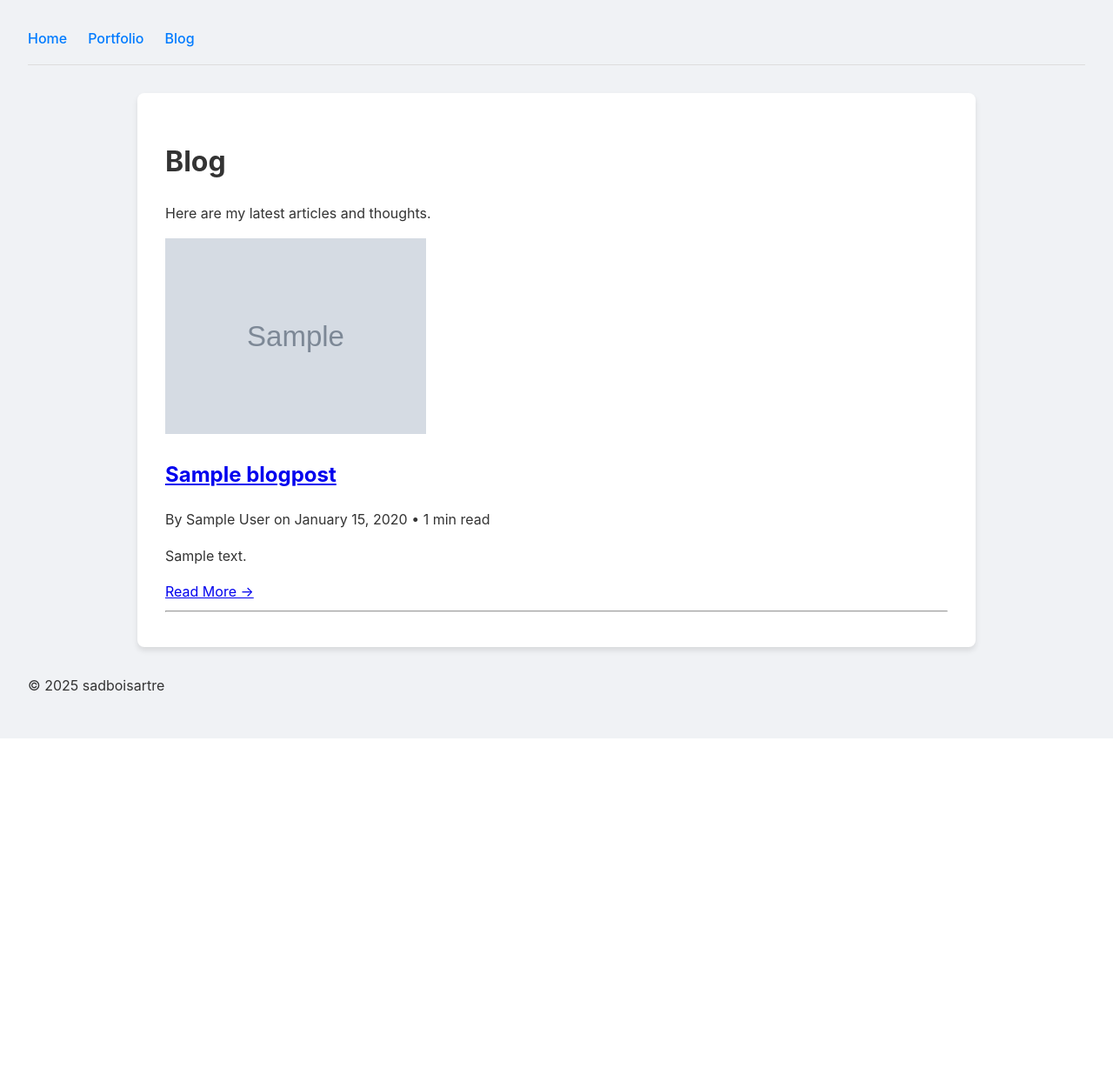
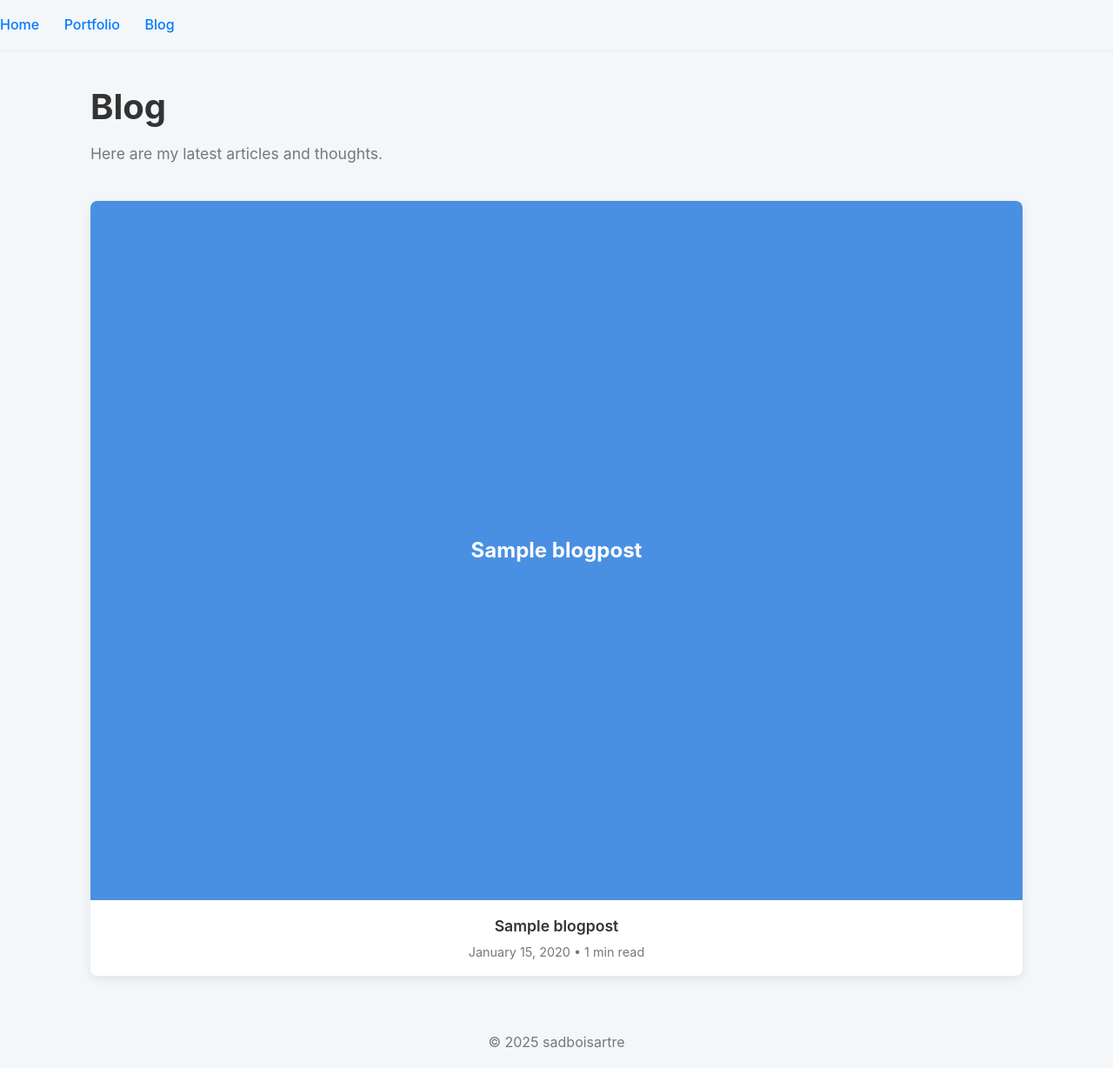
Before and after one commit to shiv-aang/webapp, a Django app: page /blog/ in a window 1280 px wide. Shown: the whole page at 87% size. Before the commit the page ends 849 px from the top, so only its background shows below. Run offline with Django 5.2, Linux system fonts and the light colour scheme; tables that the repository leaves empty hold one stand-in row (values such as "Sample post"); grey boxes marked "Sample" are stand-in pictures.

Commit message:
cleaned up css files

```diff
--- a/gallery/templates/gallery/base.html
+++ b/gallery/templates/gallery/base.html
@@ -17,7 +17,7 @@
         </nav>
     </header>
 
-    <main>
+    <main class="container">
         {% block content %}
         <!-- The content from other templates will be inserted here -->
         {% endblock %}
--- a/gallery/templates/gallery/blog_list.html
+++ b/gallery/templates/gallery/blog_list.html
@@ -1,33 +1,28 @@
 {% extends "gallery/base.html" %}
-
-{% block title %}Blog | My Portfolio{% endblock %}
+{% block title %}Blog{% endblock %}
 
 {% block content %}
+<div class="container">
     <h1>Blog</h1>
     <p>Here are my latest articles and thoughts.</p>
 
-    <div class="post-list">
+    <div class="grid-container">
         {% for post in blog_posts %}
-            <article class="post-summary">
-                {% if post.featured_image %}
-                    <img src="{{ post.featured_image.url }}" alt="{{ post.title }}" width="300">
-                {% endif %}
-                <h2><a href="{% url 'gallery:blog_detail' slug=post.slug %}">{{ post.title }}</a></h2>
-                <p class="post-meta">
-                    By {{ post.author.get_full_name|default:post.author.username }}
-                    on {{ post.publish_date|date:"F d, Y" }}
-                    &bull; {{ post.read_time_minutes }} min read
-                </p>
-                <p>{{ post.excerpt|truncatewords:30 }}</p>
-                <a href="{% url 'gallery:blog_detail' slug=post.slug %}">Read More &rarr;</a>
-            </article>
-            <hr>
+            <a href="{% url 'gallery:blog_detail' slug=post.slug %}" class="card">
+                <div class="card-color-block {% cycle 'bg-color-1' 'bg-color-2' 'bg-color-3' 'bg-color-4' 'bg-color-5' %}">
+                    <!-- This is a simple way to show a title preview on the color block -->
+                    {{ post.title|truncatewords:5 }}
+                </div>
+                <div class="card-content">
+                    <h2 class="card-title">{{ post.title }}</h2>
+                    <p class="card-subtitle">{{ post.publish_date|date:"F d, Y" }} &bull; {{ post.read_time_minutes }} min read</p>
+                </div>
+            </a>
         {% empty %}
             <p>There are no blog posts yet. Please check back later!</p>
         {% endfor %}
     </div>
 
-    <!-- Pagination Controls -->
     {% if is_paginated %}
         <div class="pagination">
             <span class="step-links">
@@ -47,5 +42,5 @@
             </span>
         </div>
     {% endif %}
-
+</div>
 {% endblock %}
--- a/static/gallery/css/main.css
+++ b/static/gallery/css/main.css
@@ -1,47 +1,166 @@
 /* static/gallery/css/main.css */
 
-body {
-    font-family: -apple-system, BlinkMacSystemFont, "Segoe UI", Roboto, "Helvetica Neue", Arial, sans-serif;
-    background-color: #f0f2f5;
-    color: #333;
-    line-height: 1.6;
-    margin: 0;
-    padding: 2rem;
+/* 1. Global Styles & Variables */
+:root {
+    --primary-font: -apple-system, BlinkMacSystemFont, "Segoe UI", Roboto, "Helvetica Neue", Arial, sans-serif;
+    --background-color: #f4f7f9;
+    --container-background: #ffffff;
+    --text-color: #333;
+    --subtle-text-color: #777;
+    --link-color: #007bff;
+    --border-color: #e9ecef;
+    --card-shadow: 0 4px 12px rgba(0, 0, 0, 0.08);
 }
 
-main {
-    max-width: 900px;
-    margin: 2rem auto;
-    padding: 2rem;
-    background: #fff;
-    border-radius: 8px;
-    box-shadow: 0 4px 6px rgba(0,0,0,0.1);
+* {
+    box-sizing: border-box;
+    margin: 0;
+    padding: 0;
 }
 
-nav {
-    display: flex;
-    gap: 1.5rem;
+body {
+    font-family: var(--primary-font);
+    background-color: var(--background-color);
+    color: var(--text-color);
+    line-height: 1.6;
+}
+
+/* 2. Layout & Container */
+.container {
+    max-width: 1200px;
+    margin: 2rem auto;
+    padding: 0 2rem;
+}
+
+header {
+    padding: 1rem 0;
+    border-bottom: 1px solid var(--border-color);
     margin-bottom: 2rem;
-    border-bottom: 1px solid #ddd;
-    padding-bottom: 1rem;
 }
 
 nav a {
     text-decoration: none;
-    color: #007bff;
+    color: var(--link-color);
     font-weight: 500;
+    margin-right: 1.5rem;
 }
 
-/*
- * A basic glassmorphism class you can apply to elements.
- * For this to be visible, you need a background image or gradient on a parent element (e.g., the body).
-*/
-.glass-effect {
-    background: rgba(255, 255, 255, 0.25); /* Semi-transparent white */
-    box-shadow: 0 8px 32px 0 rgba(31, 38, 135, 0.37);
-    backdrop-filter: blur(4px); /* This creates the frosted glass effect */
-    -webkit-backdrop-filter: blur(4px); /* For Safari support */
-    border-radius: 10px;
-    border: 1px solid rgba(255, 255, 255, 0.18);
-    padding: 20px;
+footer {
+    text-align: center;
+    margin-top: 3rem;
+    padding: 1rem;
+    color: var(--subtle-text-color);
 }
+
+/* 3. Typography */
+h1 {
+    font-size: 2.5rem;
+    margin-bottom: 0.5rem;
+}
+
+h1 + p { /* Selects the paragraph immediately after an h1 */
+    font-size: 1.1rem;
+    color: var(--subtle-text-color);
+    margin-bottom: 2.5rem;
+}
+
+/* 4. Grid System for Gallery & Blog */
+.grid-container {
+    display: grid;
+    /* This creates a responsive grid. It will fit as many 280px columns as it can,
+       and each column will grow to fill the space evenly. */
+    grid-template-columns: repeat(auto-fit, minmax(280px, 1fr));
+    gap: 2rem;
+}
+
+/* 5. Card Component (for Portfolio & Blog) */
+.card {
+    background-color: var(--container-background);
+    border-radius: 8px;
+    box-shadow: var(--card-shadow);
+    overflow: hidden; /* Keeps the image corners rounded */
+    transition: transform 0.3s ease, box-shadow 0.3s ease;
+    text-decoration: none;
+    color: var(--text-color);
+    display: flex;
+    flex-direction: column;
+}
+
+.card:hover {
+    transform: translateY(-5px);
+    box-shadow: 0 8px 20px rgba(0, 0, 0, 0.12);
+}
+
+.card-content {
+    padding: 1rem;
+    text-align: center;
+}
+
+.card-title {
+    font-size: 1.1rem;
+    font-weight: 600;
+    margin-bottom: 0.25rem;
+}
+
+.card-subtitle {
+    font-size: 0.9rem;
+    color: var(--subtle-text-color);
+}
+
+/* 6. Portfolio-Specific Card Styles */
+.card-image-container {
+    width: 100%;
+    aspect-ratio: 4 / 3; /* Gives all images a consistent 4:3 aspect ratio */
+    overflow: hidden;
+}
+
+.card-image-container img {
+    width: 100%;
+    height: 100%;
+    object-fit: cover; /* Prevents images from stretching */
+    transition: transform 0.3s ease;
+}
+
+.card:hover .card-image-container img {
+    transform: scale(1.05); /* Subtle zoom effect on hover */
+}
+
+/* 7. Blog-Specific "Pantone" Card Styles */
+.card-color-block {
+    width: 100%;
+    aspect-ratio: 4 / 3;
+    display: flex;
+    align-items: center;
+    justify-content: center;
+    color: white;
+    font-size: 1.5rem;
+    font-weight: bold;
+    text-align: center;
+    padding: 1rem;
+}
+
+/* Pre-defined background colors for the blog cards */
+.bg-color-1 { background-color: #4a90e2; }
+.bg-color-2 { background-color: #50e3c2; }
+.bg-color-3 { background-color: #f5a623; }
+.bg-color-4 { background-color: #bd10e0; }
+.bg-color-5 { background-color: #e24a4a; }
+
+/* 8. Pagination */
+.pagination {
+    text-align: center;
+    margin-top: 3rem;
+}
+.pagination a, .pagination .current-page {
+    margin: 0 0.5rem;
+    text-decoration: none;
+    padding: 0.5rem 1rem;
+    border: 1px solid var(--border-color);
+    border-radius: 4px;
+    color: var(--link-color);
+}
+.pagination .current-page {
+    background-color: var(--link-color);
+    color: white;
+    border-color: var(--link-color);
+}
--- a/static/gallery/js/main.js
+++ b/static/gallery/js/main.js
@@ -0,0 +1,18 @@
+// static/gallery/js/main.js
+
+document.addEventListener('DOMContentLoaded', function() {
+    const pantoneCards = document.querySelectorAll('.pantone-card');
+
+    // A curated palette of nice, modern colors.
+    const colorPalette = [
+        '#FF6B6B', '#4ECDC4', '#45B7D1', '#F7B801', '#5F4B8B',
+        '#F08A5D', '#B83B5E', '#6A2C70', '#3498DB', '#2ECC71',
+        '#F1C40F', '#E67E22', '#E74C3C', '#9B59B6', '#34495E'
+    ];
+
+    pantoneCards.forEach(card => {
+        // Pick a random color from the palette
+        const randomColor = colorPalette[Math.floor(Math.random() * colorPalette.length)];
+        card.style.backgroundColor = randomColor;
+    });
+});
```
Also changed, not shown: gallery/templates/gallery/blog_detail.html (+15 -22 lines), gallery/templates/gallery/portfolio_detail.html (+17 -6 lines), gallery/templates/gallery/portfolio_list.html (+22 -7 lines).
